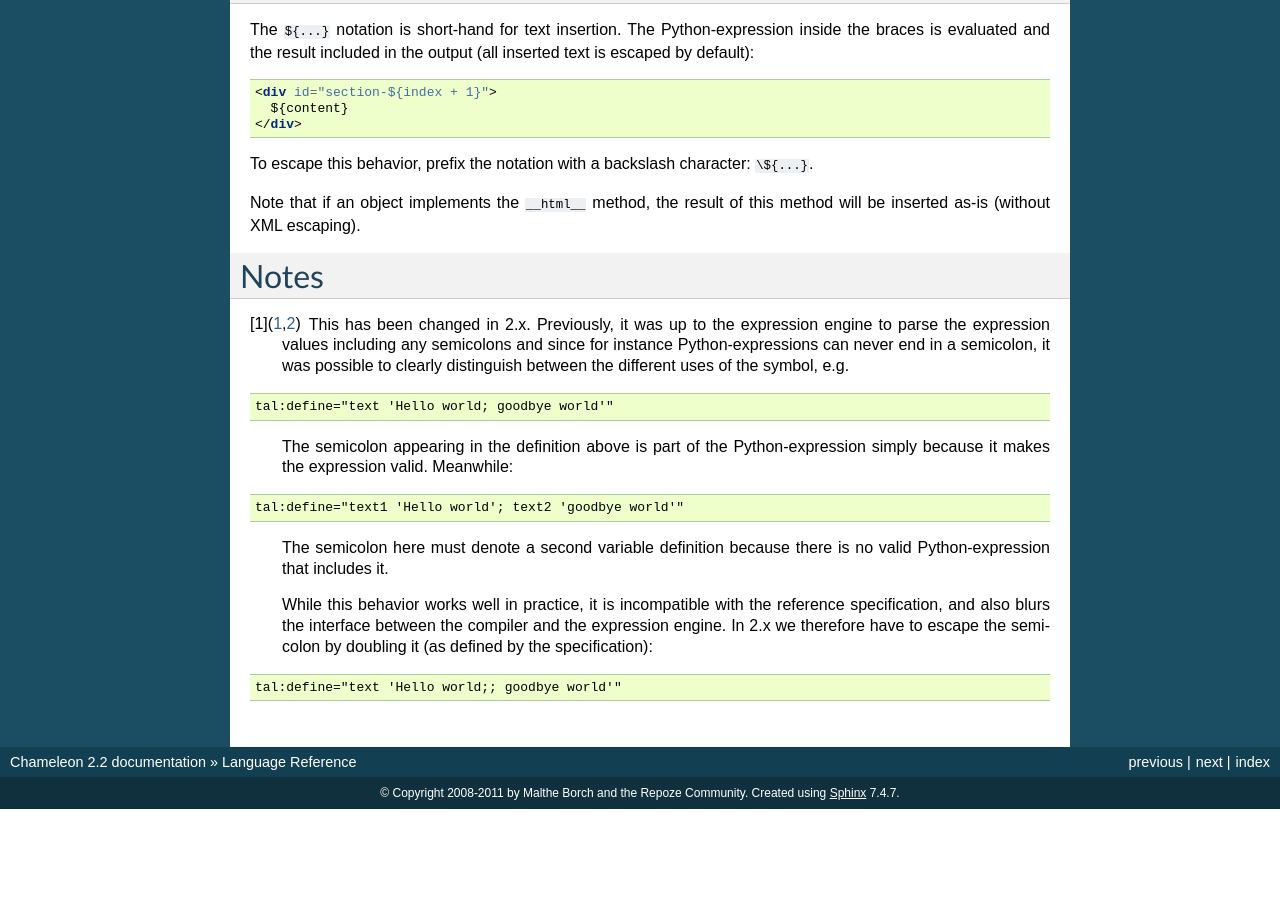
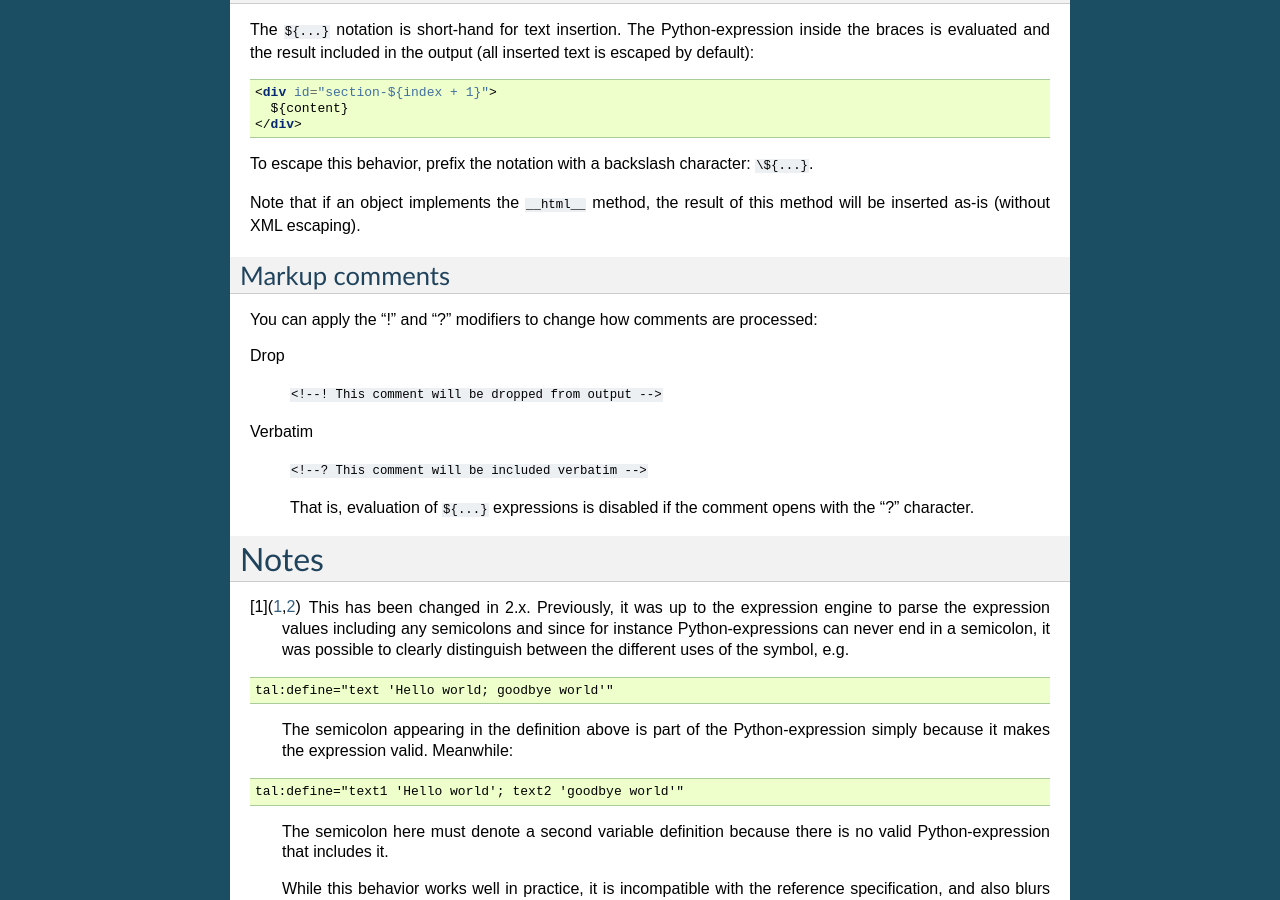
Before and after one commit to malthe/chameleon, a Sphinx documentation site: the page built from docs/reference.rst, in a window 1280 px wide and 900 px high, scrolled down 22700 px. Built offline with Sphinx 7.4.7, drawn with Linux system fonts in a browser that asks for light colours; before the commit the page ends 23509 px from its top, so only the background shows below that.

Commit message:
Add support for inline evaluation disable in comments via ``<!--?`` syntax.

```diff
--- a/docs/reference.rst
+++ b/docs/reference.rst
@@ -1439,6 +1439,23 @@ character: ``\${...}``.
 Note that if an object implements the ``__html__`` method, the result
 of this method will be inserted as-is (without XML escaping).
 
+Markup comments
+###############
+
+You can apply the "!" and "?" modifiers to change how comments are
+processed:
+
+Drop
+
+  ``<!--! This comment will be dropped from output -->``
+
+Verbatim
+
+  ``<!--? This comment will be included verbatim -->``
+
+  That is, evaluation of ``${...}`` expressions is disabled if the
+  comment opens with the "?" character.
+
 Notes
 =====
 
```
Also changed, not shown: CHANGES.rst (+8 -0 lines), 3 other files.
